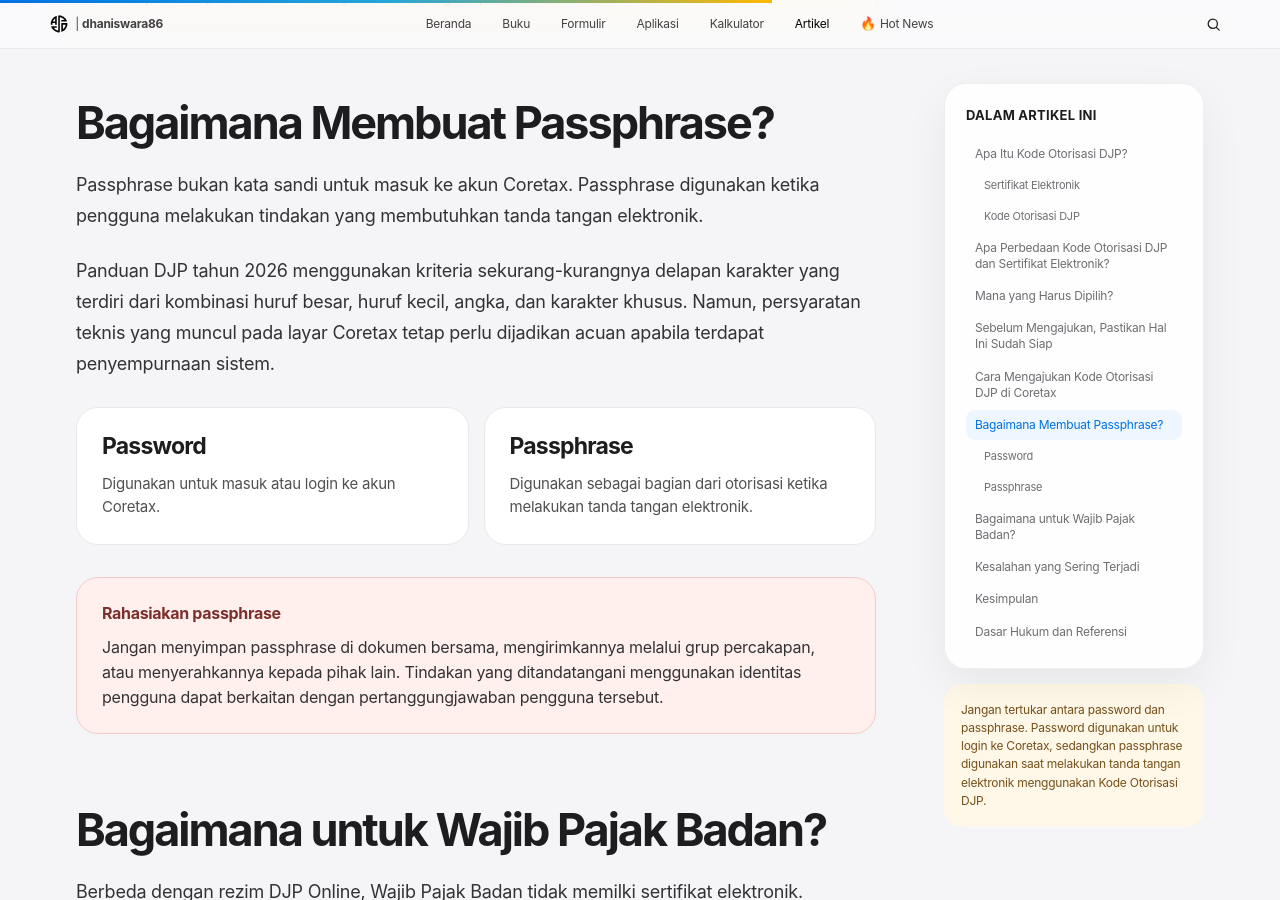
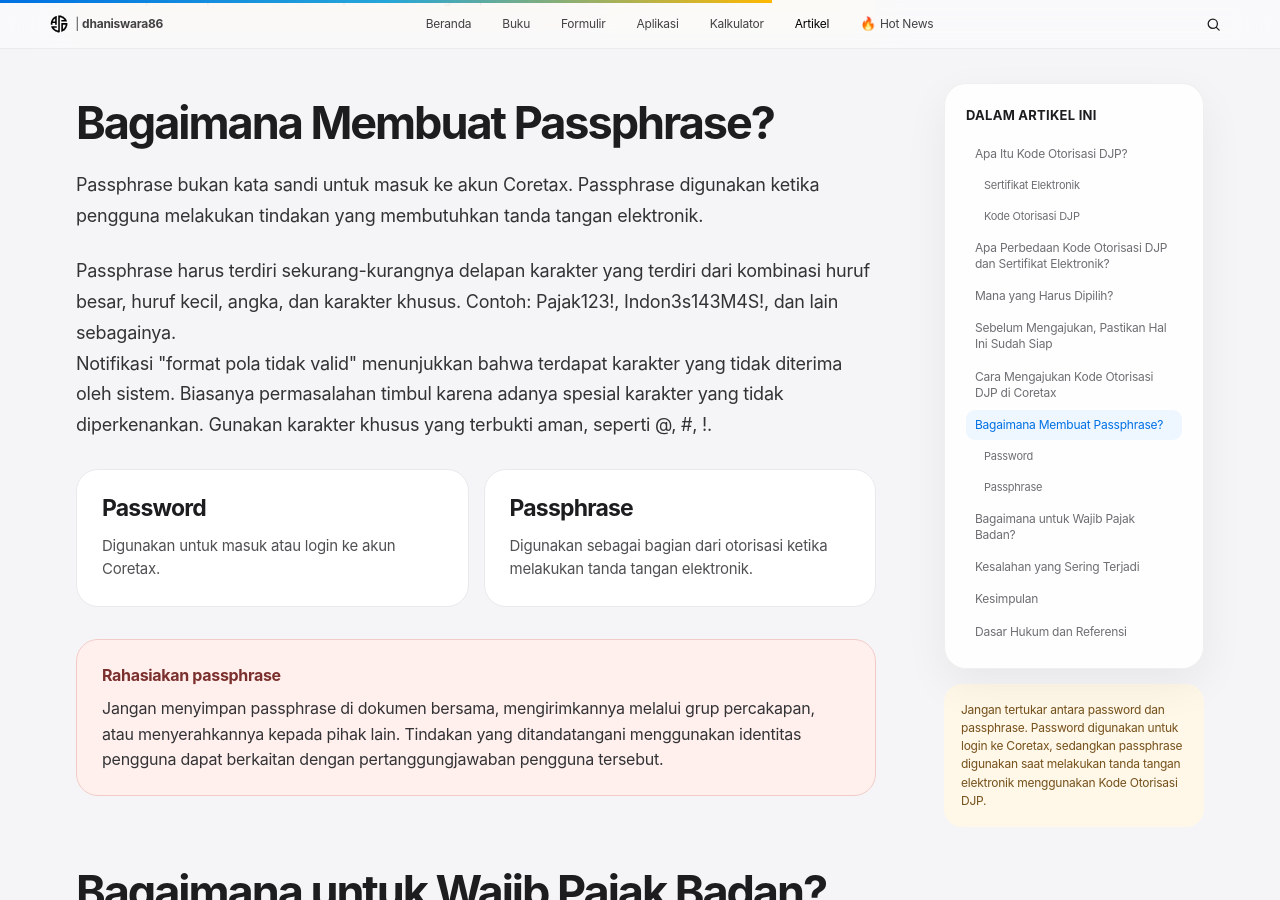
Before and after one commit to dhaniswara86/dhaniswara86.github.io, a Jekyll site: the page built from _artikel/sertifikat-elektronik-coretax.md, in a window 1280 px wide and 900 px high, scrolled down 4601 px. Built offline with Jekyll 4.4.1, drawn with Linux system fonts in a browser that asks for light colours.

Commit message:
Revise passphrase guidelines in sertifikat-elektronik-coretax
Updated passphrase requirements to include examples and clarify valid characters.

```diff
--- a/_artikel/sertifikat-elektronik-coretax.md
+++ b/_artikel/sertifikat-elektronik-coretax.md
@@ -285,7 +285,7 @@
 Passphrase bukan kata sandi untuk masuk ke akun Coretax. Passphrase digunakan ketika pengguna melakukan tindakan yang membutuhkan tanda tangan elektronik.
 </p>
 <p>
-Panduan DJP tahun 2026 menggunakan kriteria sekurang-kurangnya delapan karakter yang terdiri dari kombinasi huruf besar, huruf kecil, angka, dan karakter khusus. Namun, persyaratan teknis yang muncul pada layar Coretax tetap perlu dijadikan acuan apabila terdapat penyempurnaan sistem.
+Passphrase harus terdiri sekurang-kurangnya delapan karakter yang terdiri dari kombinasi huruf besar, huruf kecil, angka, dan karakter khusus. Contoh: Pajak123!, Indon3s143M4S!, dan lain sebagainya. <br>Notifikasi "format pola tidak valid" menunjukkan bahwa terdapat karakter yang tidak diterima oleh sistem. Biasanya permasalahan timbul karena adanya spesial karakter yang tidak diperkenankan. Gunakan karakter khusus yang terbukti aman, seperti @, #, !.
 </p>
 
 <div class="jk-certificate-grid">
```
